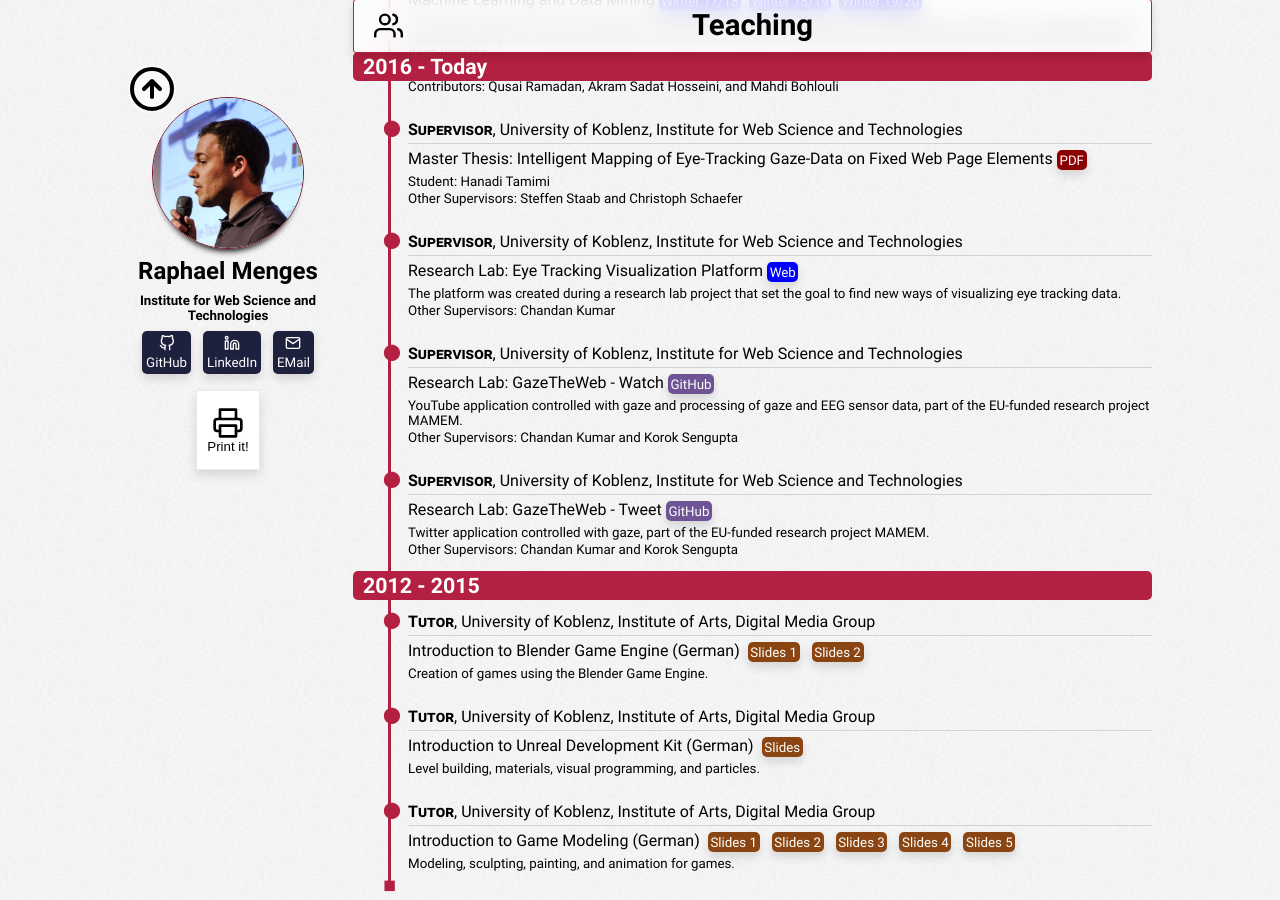
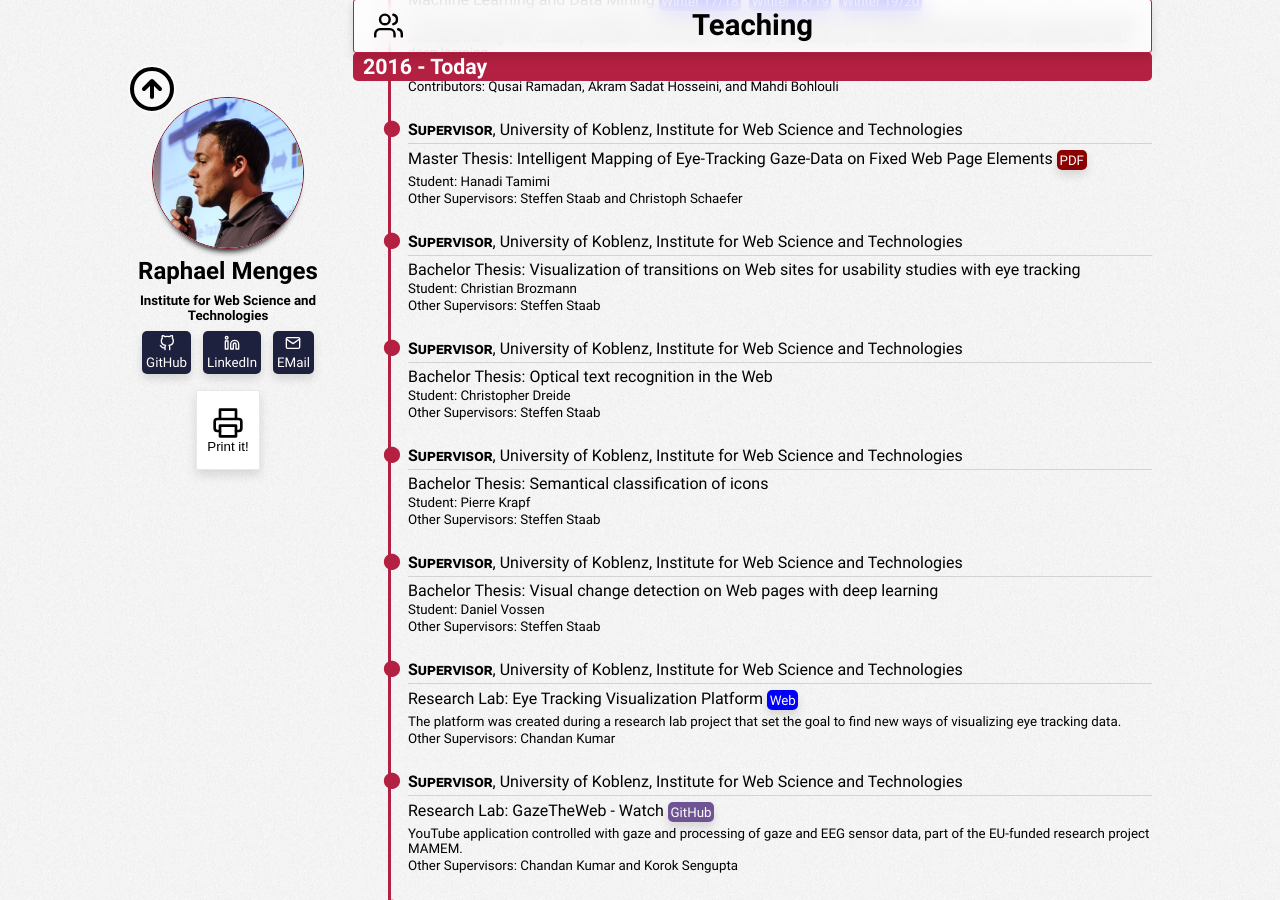
Before and after one commit to raphaelmenges/raphaelmenges.github.io, a Jekyll site: the page built from index.html, in a window 1280 px wide and 900 px high, scrolled down 2691 px. Built offline with Jekyll 4.4.1, drawn with Linux system fonts in a browser that asks for light colours.

Commit message:
Updating  theses.

```diff
--- a/_includes/home/teaching.html
+++ b/_includes/home/teaching.html
@@ -18,6 +18,30 @@ Lorem ipsum dolor sit amet, consectetur adipiscing elit. Aenean eu tristique jus
 		<div class='title'>Master Thesis: Intelligent Mapping of Eye-Tracking Gaze-Data on Fixed Web Page Elements<a class='pdf' href='https://kola.opus.hbz-nrw.de/frontdoor/index/index/year/2017/docId/1547'>PDF</a></div>
 		<div class='note'>Student: Hanadi Tamimi</div>
 		<div class='note'>Other Supervisors: Steffen Staab and Christoph Schaefer</div>
+	</li>
+	<li>
+		<div><strong style='font-variant: small-caps'>Supervisor</strong>, University of Koblenz, Institute for Web Science and Technologies</div>
+		<div class='title'>Bachelor Thesis: Visualization of transitions on Web sites for usability studies with eye tracking</div>
+		<div class='note'>Student: Christian Brozmann</div>
+		<div class='note'>Other Supervisors: Steffen Staab</div>
+	</li>
+	<li>
+		<div><strong style='font-variant: small-caps'>Supervisor</strong>, University of Koblenz, Institute for Web Science and Technologies</div>
+		<div class='title'>Bachelor Thesis: Optical text recognition in the Web</div>
+		<div class='note'>Student: Christopher Dreide</div>
+		<div class='note'>Other Supervisors: Steffen Staab</div>
+	</li>
+	<li>
+		<div><strong style='font-variant: small-caps'>Supervisor</strong>, University of Koblenz, Institute for Web Science and Technologies</div>
+		<div class='title'>Bachelor Thesis: Semantical classification of icons</div>
+		<div class='note'>Student: Pierre Krapf</div>
+		<div class='note'>Other Supervisors: Steffen Staab</div>
+	</li>
+	<li>
+		<div><strong style='font-variant: small-caps'>Supervisor</strong>, University of Koblenz, Institute for Web Science and Technologies</div>
+		<div class='title'>Bachelor Thesis: Visual change detection on Web pages with deep learning</div>
+		<div class='note'>Student: Daniel Vossen</div>
+		<div class='note'>Other Supervisors: Steffen Staab</div>
 	</li>
 	<li>
 		<div><strong style='font-variant: small-caps'>Supervisor</strong>, University of Koblenz, Institute for Web Science and Technologies</div>
```
